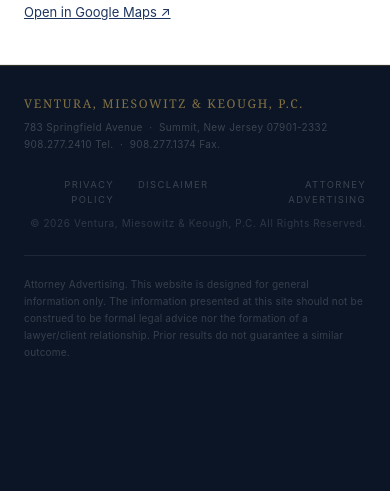
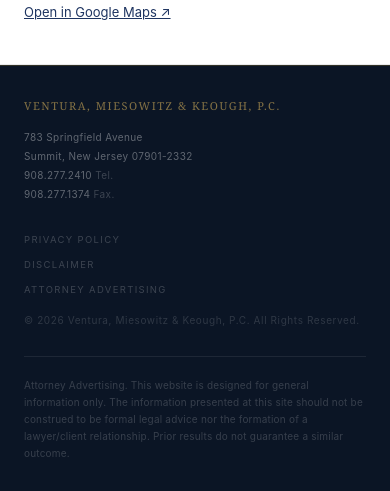
Before and after one commit to trinit-ai/summitlawyers, a React (Vite) app: page /contact in a window 390 px wide. Shown: the part 2849-3340 px from the top of the page. Before the commit the page ends 3238 px from the top, so only its background shows below. Built offline with nearby package versions, Linux system fonts and the light colour scheme; no server answers.

Commit message:
Footer mobile: address as stacked list, links column, left-aligned

```diff
--- a/src/components/Layout.jsx
+++ b/src/components/Layout.jsx
@@ -56,10 +56,12 @@ export function Footer() {
     <footer className="footer">
       <div>
         <div className="footer-logo">{FIRM.name}</div>
-        <div className="footer-address">
-          {FIRM.address.street} &nbsp;·&nbsp; {FIRM.address.city}, {FIRM.address.state} {FIRM.address.zip}<br />
-          {FIRM.phone} Tel. &nbsp;·&nbsp; {FIRM.fax} Fax.
-        </div>
+        <ul className="footer-address">
+          <li>{FIRM.address.street}</li>
+          <li>{FIRM.address.city}, {FIRM.address.state} {FIRM.address.zip}</li>
+          <li><a href={FIRM.phoneHref}>{FIRM.phone}</a> <span>Tel.</span></li>
+          <li>{FIRM.fax} <span>Fax.</span></li>
+        </ul>
       </div>
       <div className="footer-right">
         <div className="footer-links">
--- a/src/styles/global.css
+++ b/src/styles/global.css
@@ -792,10 +792,15 @@ ul { list-style: none; }
 }
 .footer-address {
   font-size: 10px;
-  color: rgba(255,255,255,0.2);
-  line-height: 1.7;
+  color: rgba(255,255,255,0.35);
+  line-height: 1.9;
   letter-spacing: 0.04em;
-}
+  list-style: none;
+  padding: 0;
+}
+.footer-address li { display: block; }
+.footer-address a { color: inherit; }
+.footer-address span { color: rgba(255,255,255,0.2); }
 .footer-right { text-align: right; }
 .footer-links { display: flex; gap: 24px; margin-bottom: 8px; justify-content: flex-end; }
 .footer-links a {
@@ -1595,6 +1600,28 @@ ul { list-style: none; }
   }
   .band-dot { display: none; }
   .band-item { font-size: 9px; }
+  .footer {
+    flex-direction: column;
+    gap: 28px;
+    align-items: flex-start;
+    padding: 32px 24px;
+  }
+  .footer-logo {
+    font-size: 11px;
+    line-height: 1.5;
+    margin-bottom: 14px;
+  }
+  .footer-right {
+    text-align: left;
+    width: 100%;
+  }
+  .footer-links {
+    flex-direction: column;
+    gap: 10px;
+    justify-content: flex-start;
+    margin-bottom: 14px;
+  }
+  .footer-copy { text-align: left; }
   .bio-hero { flex-direction: column; align-items: flex-start; gap: 32px; }
   .sidebar { position: static; }
   .detail-content { border-right: none; border-bottom: 1px solid var(--rule-cream); }
```
